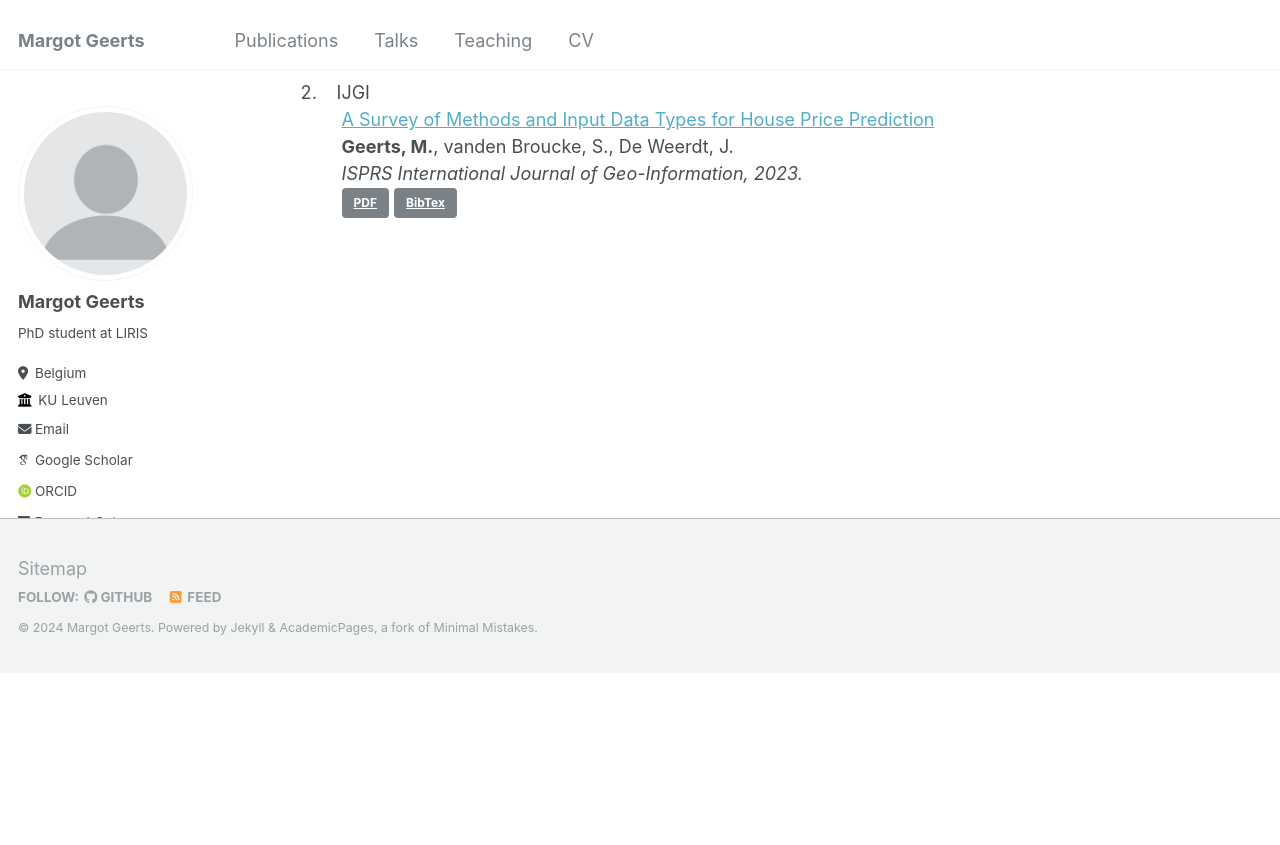
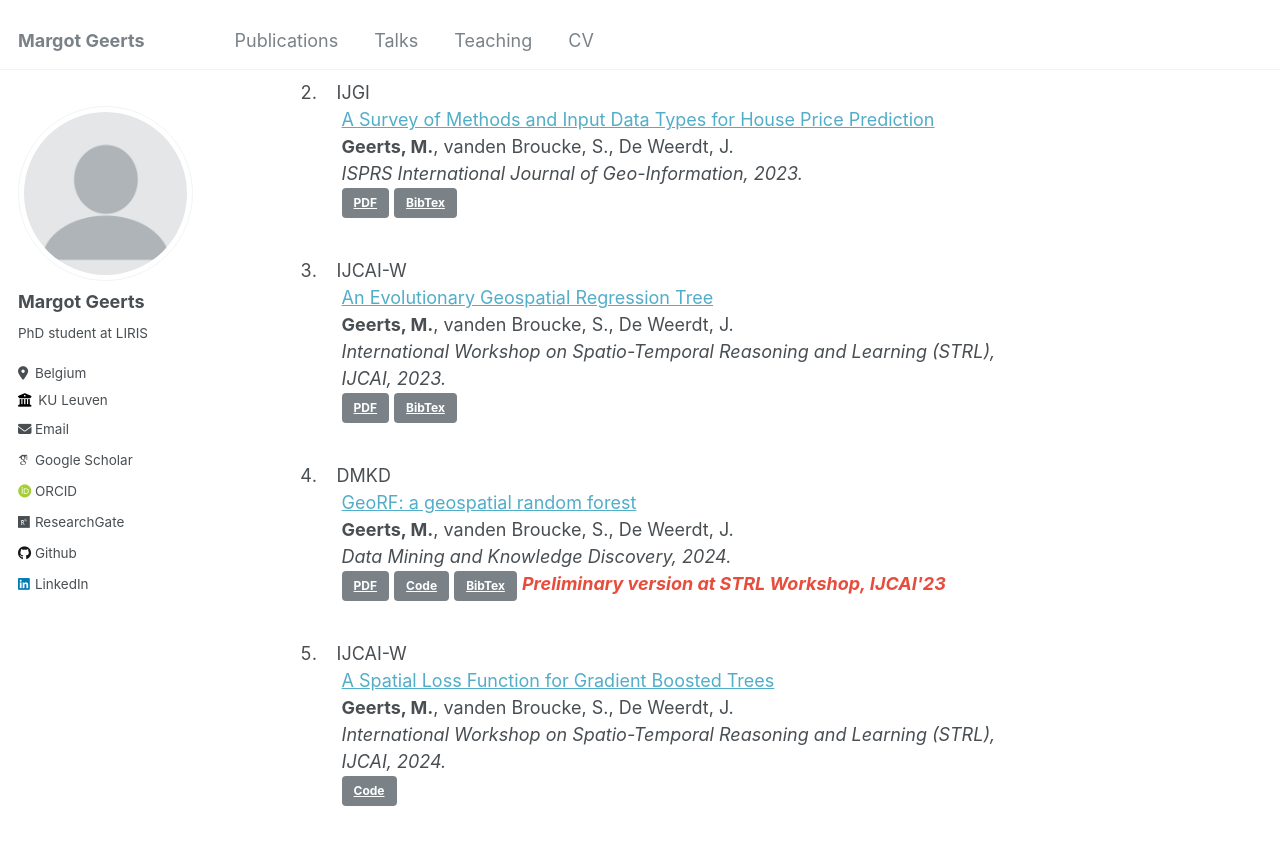
Before and after one commit to margotgeerts/margotgeerts.github.io, a Jekyll site: the page built from _pages/about.md, in a window 1280 px wide and 900 px high, scrolled down 761 px. Shown: the top 845 px of the window. Built offline with Jekyll 4.4.1, drawn with Linux system fonts in a browser that asks for light colours; some web fonts are replaced; before the commit the page ends 1435 px from its top, so only the background shows below that.

Commit message:
Update publications.yml

```diff
--- a/_data/publications.yml
+++ b/_data/publications.yml
@@ -20,3 +20,33 @@
     bibtex: https://www.mdpi.com/2220-9964/12/5/200?trk=public_post_main-feed-card-text
     # notes:
     # image: ./assets/img/pub/ssrn21.png
+  - title: "An Evolutionary Geospatial Regression Tree"
+    authors: <b>Geerts, M.</b>, vanden Broucke, S., De Weerdt, J.
+    conference_short: IJCAI-W
+    conference: International Workshop on Spatio-Temporal Reasoning and Learning (STRL), IJCAI, 2023.
+    pdf: https://ceur-ws.org/Vol-3475/paper4.pdf
+    # code:
+    # page:
+    bibtex: https://kuleuven.limo.libis.be/discovery/fulldisplay?docid=lirias4110188&context=SearchWebhook&vid=32KUL_KUL:Lirias&lang=en&search_scope=lirias_profile&adaptor=SearchWebhook&tab=LIRIAS&query=any,contains,LIRIAS4110188&offset=0
+    # notes:
+    # image: ./assets/img/pub/ssrn21.png
+  - title: "GeoRF: a geospatial random forest"
+    authors: <b>Geerts, M.</b>, vanden Broucke, S., De Weerdt, J.
+    conference_short: DMKD
+    conference: Data Mining and Knowledge Discovery, 2024.
+    pdf: https://link.springer.com/content/pdf/10.1007/s10618-024-01046-7.pdf
+    code: https://github.com/margotgeerts/geoRF
+    # page:
+    bibtex: https://citation-needed.springer.com/v2/references/10.1007/s10618-024-01046-7?format=refman&flavour=citation
+    notes: Preliminary version at STRL Workshop, IJCAI'23
+    # image: ./assets/img/pub/ssrn21.png
+  - title: "A Spatial Loss Function for Gradient Boosted Trees"
+    authors: <b>Geerts, M.</b>, vanden Broucke, S., De Weerdt, J.
+    conference_short: IJCAI-W
+    conference: International Workshop on Spatio-Temporal Reasoning and Learning (STRL), IJCAI, 2024.
+    #pdf:
+    code: https://github.com/margotgeerts/MI-GBT
+    # page:
+    #bibtex:
+    # notes:
+    # image: ./assets/img/pub/ssrn21.png
```
